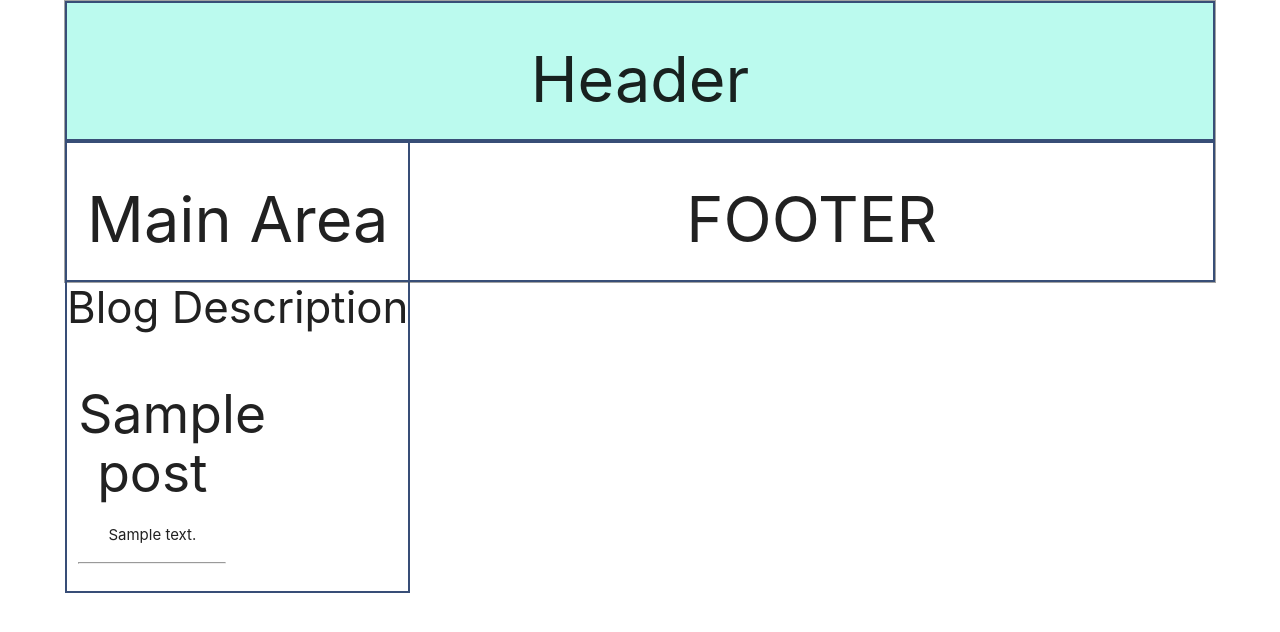
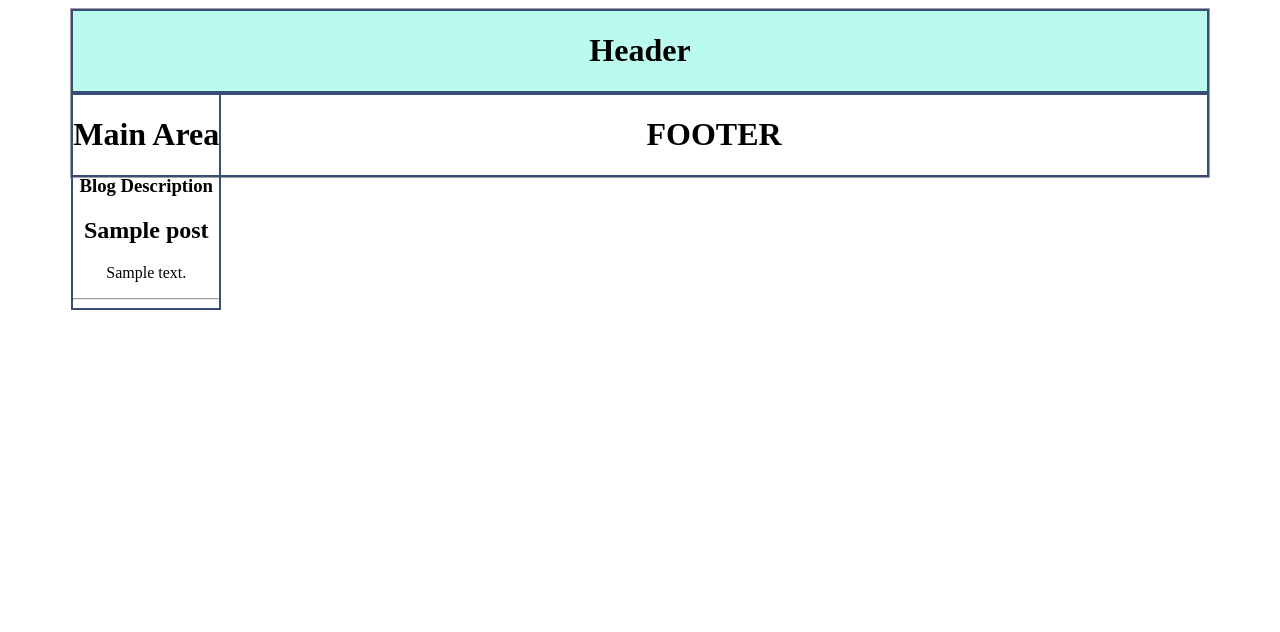
Before and after one commit to berausch/practice_wordpress_theme, a WordPress theme: template index.php in a window 1280 px wide. Shown: the top 632 px of the page. Run offline with PHP 8.4 and a stand-in for WordPress, Linux system fonts and the light colour scheme; the site name, menu and one post (Sample post) are stand-ins, and other content is empty.

Commit message:
Make a quick change to the Header file.

```diff
--- a/header.php
+++ b/header.php
@@ -4,11 +4,7 @@
     <link rel="stylesheet" href="<?php bloginfo('stylesheet_url'); ?>">
     <!--Import Google Icon Font-->
      <link href="https://fonts.googleapis.com/icon?family=Material+Icons" rel="stylesheet">
-     <!--Import materialize.css-->
-     <link type="text/css" rel="stylesheet" href="css/materialize.min.css"  media="screen,projection"/>
 
-     <!--Let browser know website is optimized for mobile-->
-     <meta name="viewport" content="width=device-width, initial-scale=1.0"/>
    </head>
   </head>
   <body>
```
